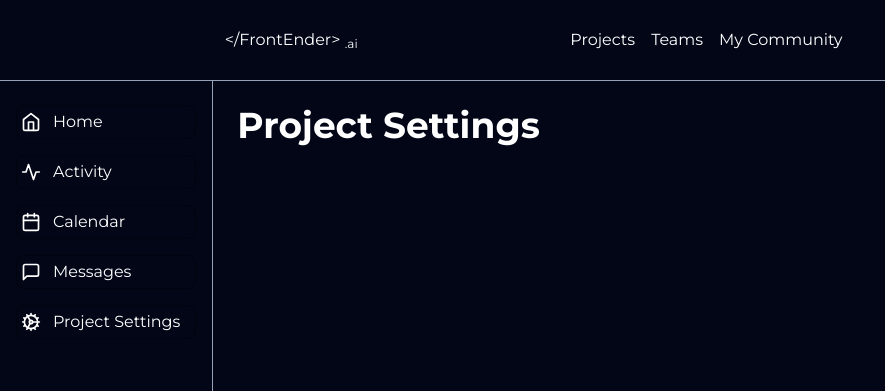
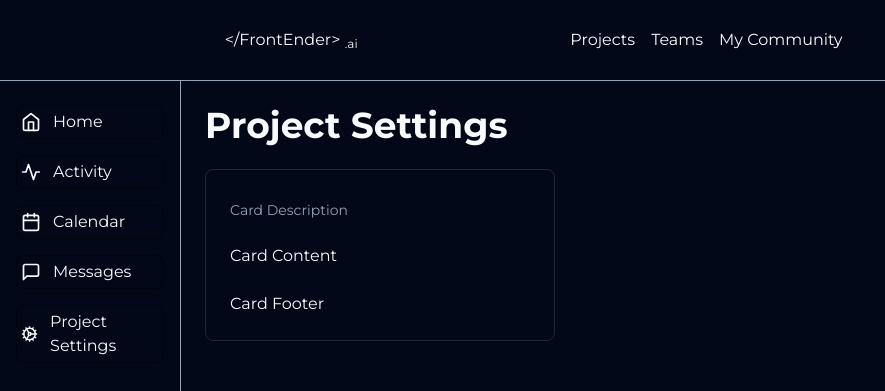
Before and after one commit to dannykamenov/FrontEnderAI, a Next.js app: page /projects/1/settings in a window 1280 px wide. Shown: the top 391 px of the page, without its empty margins (0-885 px from the left). Built offline with nearby package versions, Linux system fonts and the light colour scheme; no server answers.

Commit message:
Refactor layout and add card component to project settings page

```diff
--- a/src/app/layout.tsx
+++ b/src/app/layout.tsx
@@ -24,7 +24,7 @@ export default function RootLayout({
     <html lang="en">
       <body
         className={cn(
-          "min-h-screen bg-slate-950 text-white",
+          "min-h-screen dark",
           inter.className
         )}
       >
--- a/src/app/projects/[projectId]/settings/page.tsx
+++ b/src/app/projects/[projectId]/settings/page.tsx
@@ -1,9 +1,28 @@
-
+import {
+  Card,
+  CardHeader,
+  CardTitle,
+  CardDescription,
+  CardContent,
+  CardFooter,
+} from "@/components/ui/card";
 
 export default function ProjectSettings() {
-    return (
-        <div>
-            <h1 className="text-4xl font-bold m-6">Project Settings</h1>
-        </div>
-    );
+  return (
+    <div className="m-6 w-full">
+      <h1 className="text-4xl font-bold mb-6">Project Settings</h1>
+      <Card className="w-1/3">
+        <CardHeader>
+          <CardTitle></CardTitle>
+          <CardDescription>Card Description</CardDescription>
+        </CardHeader>
+        <CardContent>
+          <p>Card Content</p>
+        </CardContent>
+        <CardFooter>
+          <p>Card Footer</p>
+        </CardFooter>
+      </Card>
+    </div>
+  );
 }
```
